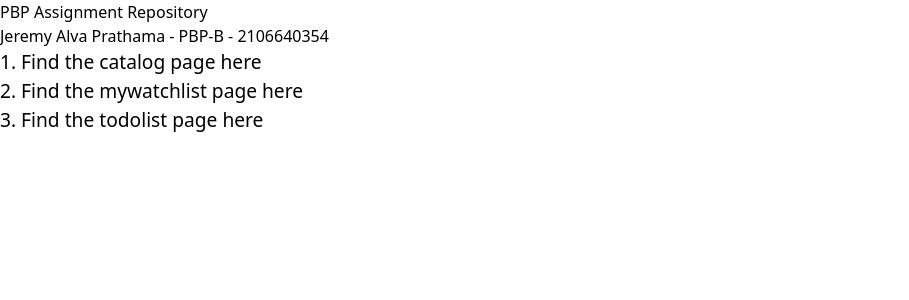
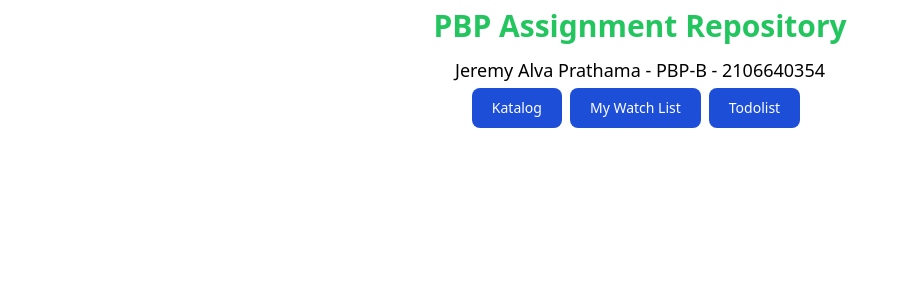
Before and after one commit to jeremyalv/pbp-assignment-repository, a Django app: page / in a window 1280 px wide. Shown: the top 300 px of the page, without its empty margins (0-909 px from the left). Run offline with Django 4.2, Linux system fonts and the light colour scheme; some libraries are stand-ins or nearby versions.

Commit message:
fixed app hyperlinks

```diff
--- a/example_app/templates/index.html
+++ b/example_app/templates/index.html
@@ -2,19 +2,42 @@
 {% load static %}
 
 {% block meta %}
-<title>Hello, world!</title>
 {% endblock meta %}
 
 {% block content %}
-  <h1>PBP Assignment Repository</h1>
-  <h3>Jeremy Alva Prathama - PBP-B - 2106640354</h3>
-  <p style="font-size: 1.2rem;">1. Find the catalog page
-    <a href='./katalog' style="font-style: bold;">here</a>
-  </p>
-  <p style="font-size: 1.2rem;">2. Find the mywatchlist page
-    <a href='./mywatchlist' style="font-style: bold;">here</a>
-  </p>
-  <p style="font-size: 1.2rem;">3. Find the todolist page
-    <a href='./todolist' style="font-style: bold;">here</a>
-  </p>
+<div class="flex flex-col justify-center items-center">
+  <div class="text-3xl text-green-500 font-bold p-2">
+    <p>
+      PBP Assignment Repository
+    </p>
+  </div>
+
+  <div class="text-lg p-1">
+    <p>
+      Jeremy Alva Prathama - PBP-B - 2106640354
+    </p>
+  </div>
+
+  <div class="flex flex-wrap min-w-min">
+    <div>
+      <button type="button" class="text-white bg-blue-700 hover:bg-blue-800 focus:ring-4 focus:ring-blue-300 font-medium rounded-lg text-sm px-5 py-2.5 mr-2 mb-2 dark:bg-blue-600 dark:hover:bg-blue-700 focus:outline-none dark:focus:ring-blue-800">
+        <a href='./katalog' style="font-style: bold;">Katalog</a>
+      </button>
+
+    </div>
+
+    <div>
+      <button type="button" class="text-white bg-blue-700 hover:bg-blue-800 focus:ring-4 focus:ring-blue-300 font-medium rounded-lg text-sm px-5 py-2.5 mr-2 mb-2 dark:bg-blue-600 dark:hover:bg-blue-700 focus:outline-none dark:focus:ring-blue-800">
+        <a href='./mywatchlist' style="font-style: bold;">My Watch List</a>
+      </button>
+
+    </div>
+
+    <div>
+      <button type="button" class="text-white bg-blue-700 hover:bg-blue-800 focus:ring-4 focus:ring-blue-300 font-medium rounded-lg text-sm px-5 py-2.5 mr-2 mb-2 dark:bg-blue-600 dark:hover:bg-blue-700 focus:outline-none dark:focus:ring-blue-800">
+        <a href='./todolist' style="font-style: bold;">Todolist</a>
+      </button>
+    </div>
+  </div>
+</div>
 {% endblock content %}
--- a/theme/static/css/dist/styles.css
+++ b/theme/static/css/dist/styles.css
@@ -875,6 +875,18 @@ select {
   flex-grow: 1;
 }
 
+.basis-4 {
+  flex-basis: 1rem;
+}
+
+.basis-24 {
+  flex-basis: 6rem;
+}
+
+.basis-12 {
+  flex-basis: 3rem;
+}
+
 .border-collapse {
   border-collapse: collapse;
 }
@@ -970,6 +982,10 @@ select {
 
 .p-2 {
   padding: 0.5rem;
+}
+
+.p-1 {
+  padding: 0.25rem;
 }
 
 .px-5 {
@@ -1285,6 +1301,11 @@ select {
     background-color: rgb(22 163 74 / var(--tw-bg-opacity));
   }
 
+  .dark\:bg-blue-600 {
+    --tw-bg-opacity: 1;
+    background-color: rgb(37 99 235 / var(--tw-bg-opacity));
+  }
+
   .dark\:text-green-500 {
     --tw-text-opacity: 1;
     color: rgb(34 197 94 / var(--tw-text-opacity));
@@ -1325,6 +1346,11 @@ select {
     background-color: rgb(75 85 99 / var(--tw-bg-opacity));
   }
 
+  .dark\:hover\:bg-blue-700:hover {
+    --tw-bg-opacity: 1;
+    background-color: rgb(29 78 216 / var(--tw-bg-opacity));
+  }
+
   .dark\:hover\:text-white:hover {
     --tw-text-opacity: 1;
     color: rgb(255 255 255 / var(--tw-text-opacity));
@@ -1344,6 +1370,11 @@ select {
     --tw-ring-opacity: 1;
     --tw-ring-color: rgb(159 18 57 / var(--tw-ring-opacity));
   }
+
+  .dark\:focus\:ring-blue-800:focus {
+    --tw-ring-opacity: 1;
+    --tw-ring-color: rgb(30 64 175 / var(--tw-ring-opacity));
+  }
 }
 
 @media (min-width: 768px) {
```
